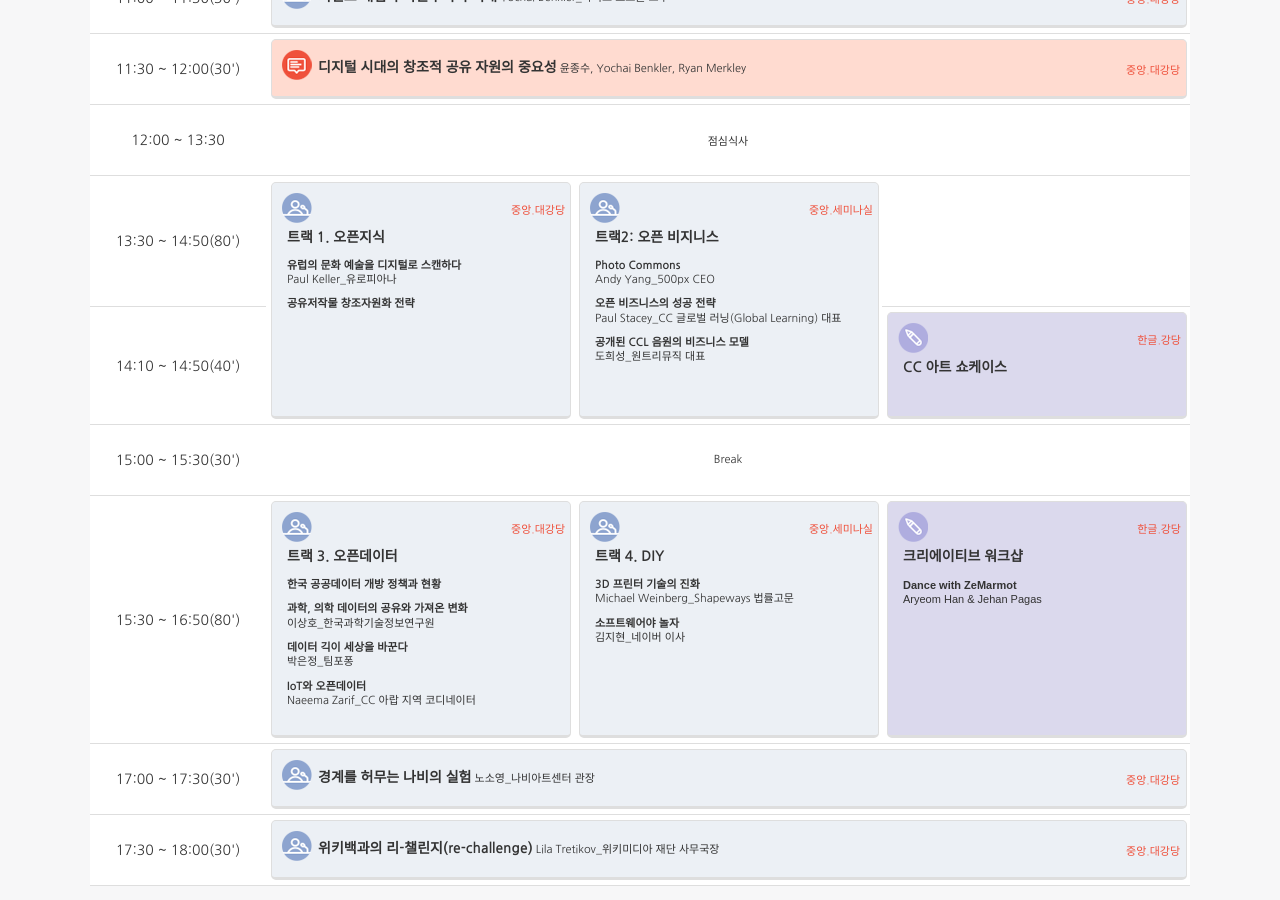
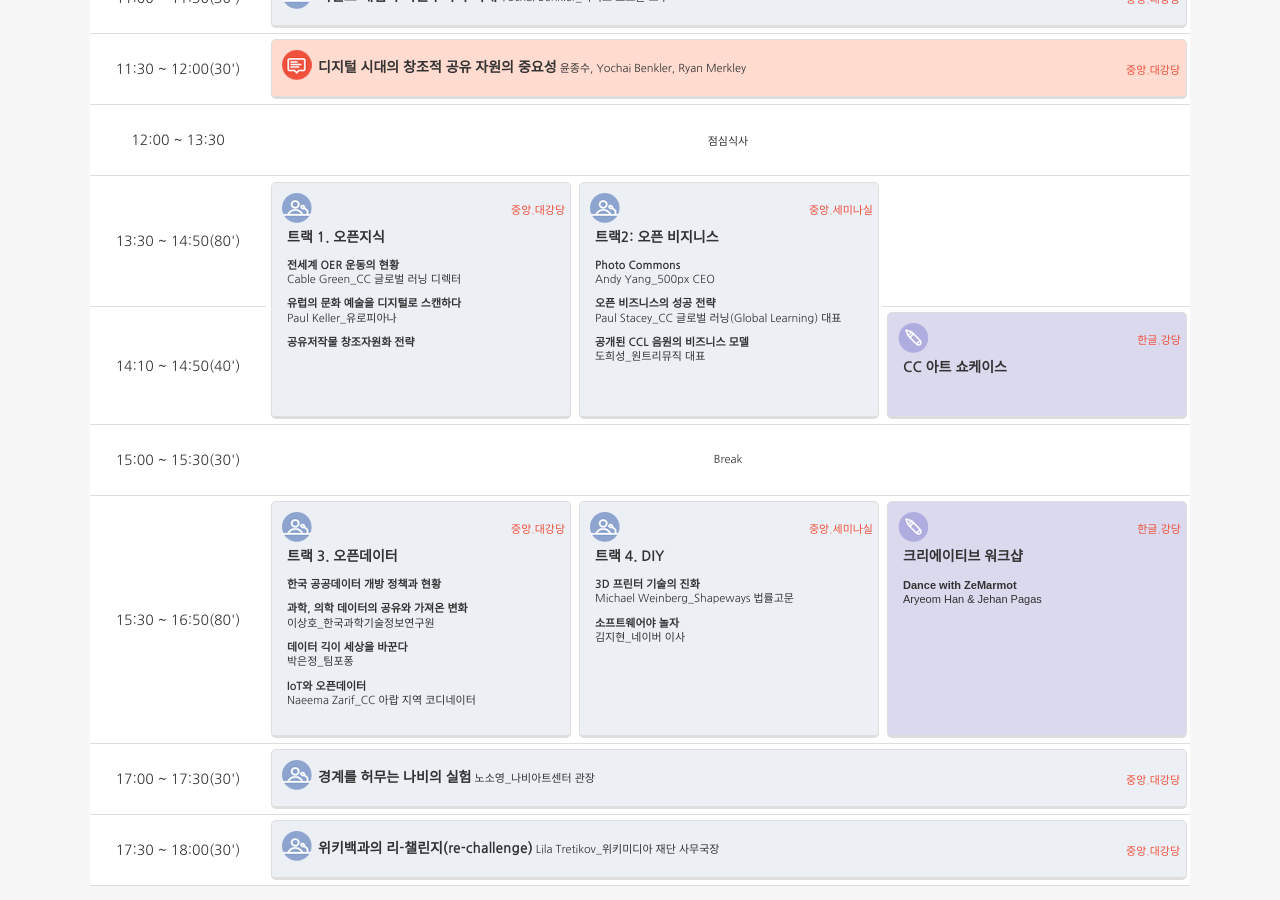
Before and after one commit to creativecommonskorea/2015-global-summit, a Jekyll site: the page built from programs.html, in a window 1280 px wide and 900 px high, scrolled down 1085 px. Built offline with Jekyll 4.4.1, drawn with Linux system fonts in a browser that asks for light colours; nearby versions of some CDN libraries.

Commit message:
Update day15_detail.html

```diff
--- a/_includes/day15_detail.html
+++ b/_includes/day15_detail.html
@@ -86,6 +86,7 @@
                         <div class="location">중앙.대강당</div>
                         <span class="h2">트랙 1. 오픈지식</span>
                         <ul>
+                            <li><b>전세계 OER 운동의 현황</b><br>Cable Green_CC 글로벌 러닝 디렉터</li>
                             <li><b>유럽의 문화 예술을 디지털로 스캔하다</b><br>Paul Keller_유로피아나</li>
                             <li><b>공유저작물 창조자원화 전략</b></li>
                         </ul>
```
